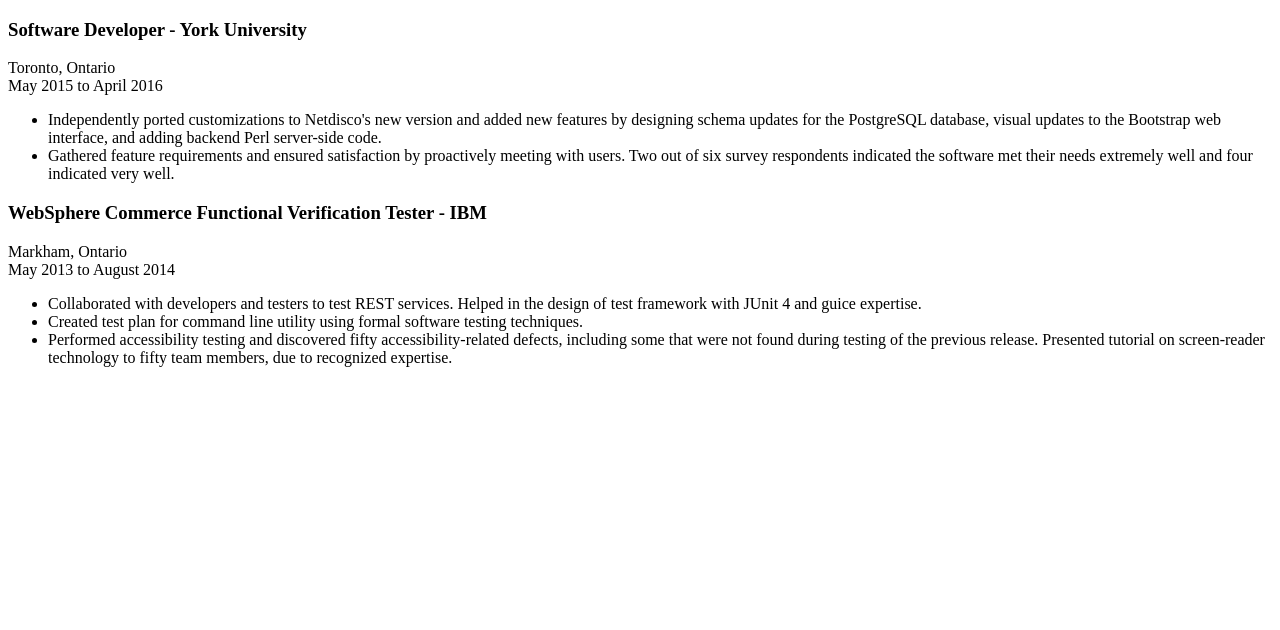
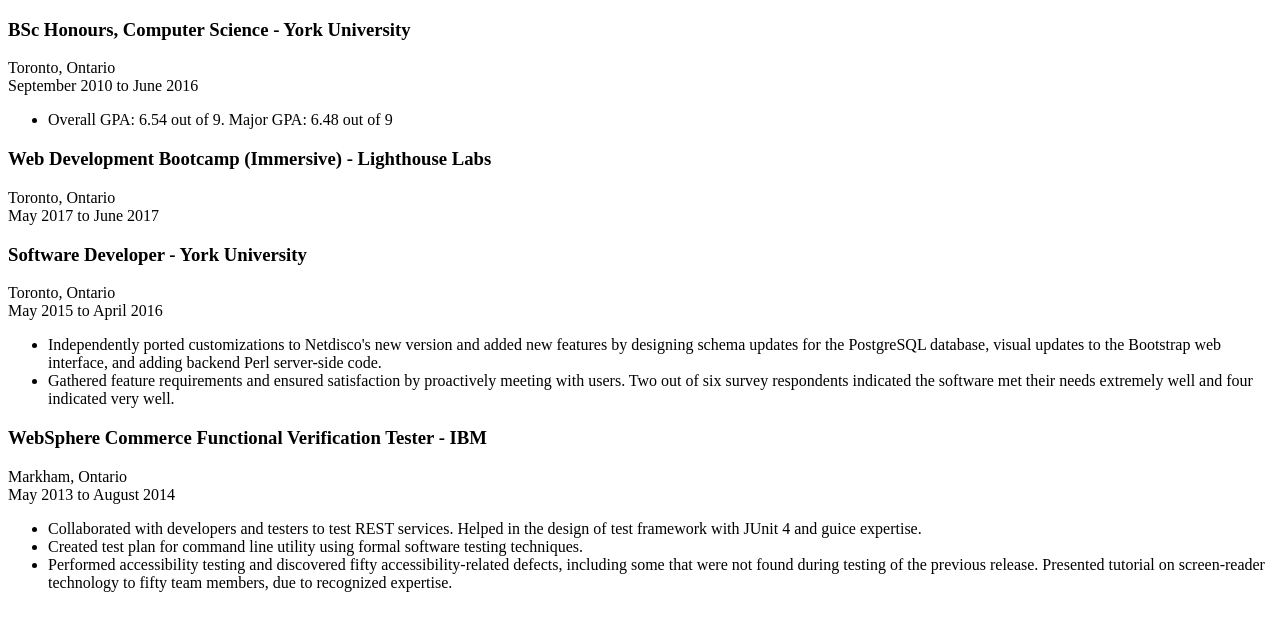
Before and after one commit to latagore/Resume, a React app: page / in a window 1280 px wide. Shown: the top 630 px of the page. Built offline with nearby package versions, Linux system fonts and the light colour scheme.

Commit message:
Add education component

```diff
--- a/src/App.jsx
+++ b/src/App.jsx
@@ -1,17 +1,39 @@
 import React, {Component} from 'react';
 
 const Experience = (data, key) => {
-  console.log(data.info)
   return (
     <div key={key}>
       <h3 className="heading">{data.title} - {data.organization}</h3>
       <div className="location">{data.location}</div>
       <div className="date">{data.startDate} to {data.endDate}</div>
-      <ul className="info">
-      {
-        data.info.map(i => <li>{i}</li>)
+      {data.info &&
+        <ul className="info">
+        {
+          data.info.map((info, key) => <li key={key}>{info}</li>)
+        }
+        </ul>
       }
-      </ul>
+    </div>
+  );
+}
+
+const Education = (data, key) => {
+  console.log(data.gpa);
+  return (
+    <div key={key}>
+      <h3 className="heading">{data.title} - {data.organization}</h3>
+      <div className="location">{data.location}</div>
+      <div className="date">{data.startDate} to {data.endDate}</div>
+      {(data.info || data.gpa) &&
+        <ul className="info">
+          {
+            data.gpa && <li>Overall GPA: {data.gpa.overall} out of {data.gpa.max}. Major GPA: {data.gpa.major} out of {data.gpa.max}</li>
+          }
+          {
+            data.info && data.info.map((info, key) => <li key={key}>{info}</li>)
+          }
+        </ul>
+      }
     </div>
   );
 }
@@ -20,9 +42,14 @@
 
   render() {
     return (
-      <section class="experience">
-        {this.props.data.experience.map((e, i) => Experience(e, i))}
-      </section>
+      <div>
+        <section className="education">
+          {this.props.data.education.map((e, i) => Education(e, i))}
+        </section>
+        <section className="experience">
+          {this.props.data.experience.map((e, i) => Experience(e, i))}
+        </section>
+      </div>
     );
   }
 }
```
